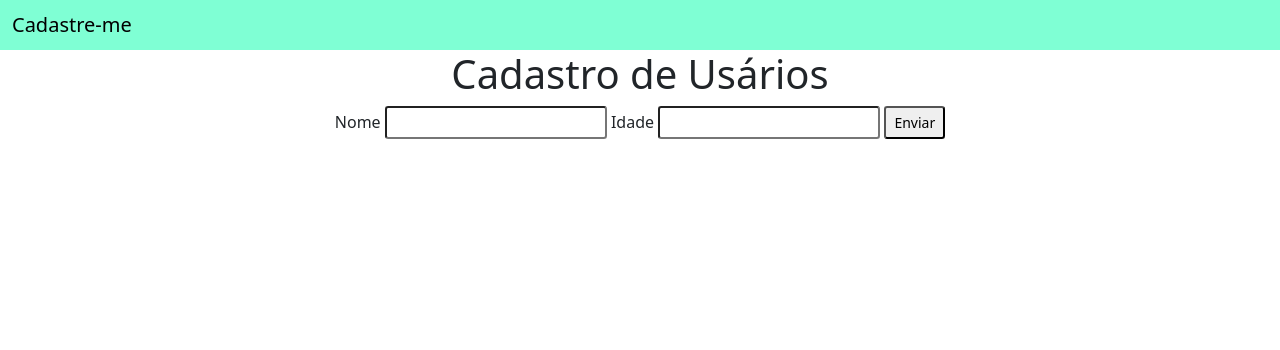
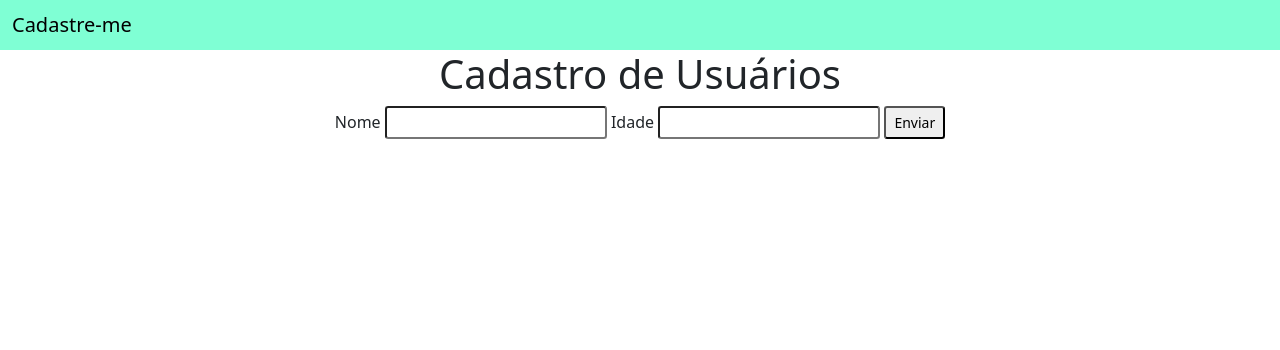
Before and after one commit to romario-rodrigues/sistema_de_cadastro, a Django app: page / in a window 1280 px wide. Shown: the top 350 px of the page. Run offline with Django 5.2, Linux system fonts and the light colour scheme.

Commit message:
Corrigido titulo da página home

```diff
--- a/projeto_cad_usuarios/app_cad_usuarios/templates/usuarios/home.html
+++ b/projeto_cad_usuarios/app_cad_usuarios/templates/usuarios/home.html
@@ -3,7 +3,7 @@
 <form action="{% url 'listagem_usuarios' %}" method="post">
     {% csrf_token %}
     <div style="text-align: center;" class="container">
-        <h1>Cadastro de Usários</h1>
+        <h1>Cadastro de Usuários</h1>
         Nome <input name="nome" class="form-control-sm" type="text">
         Idade <input name="idade" class="form-control-sm" type='text'>
         <button class="form-control-sm">Enviar</button>
```
